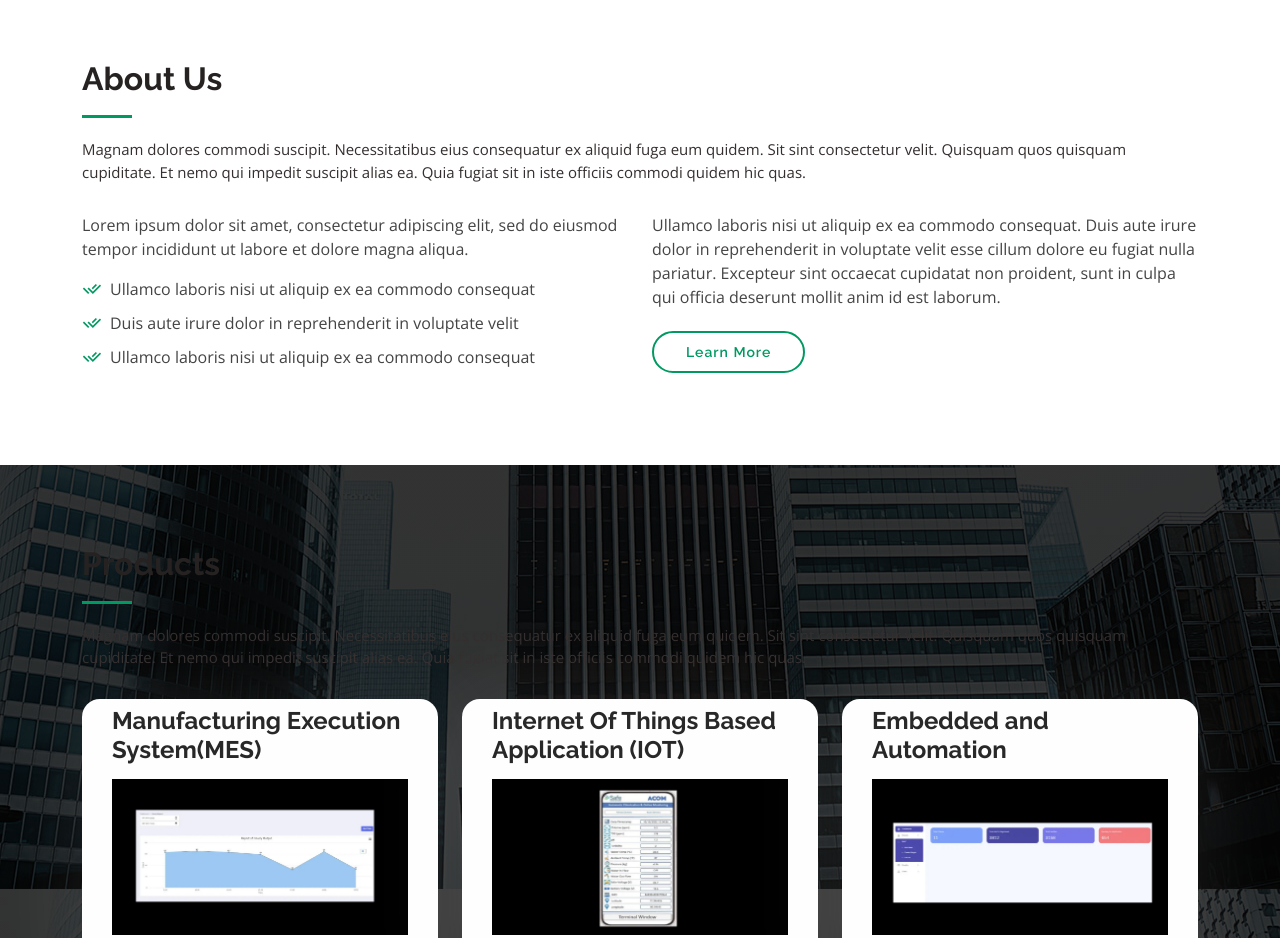
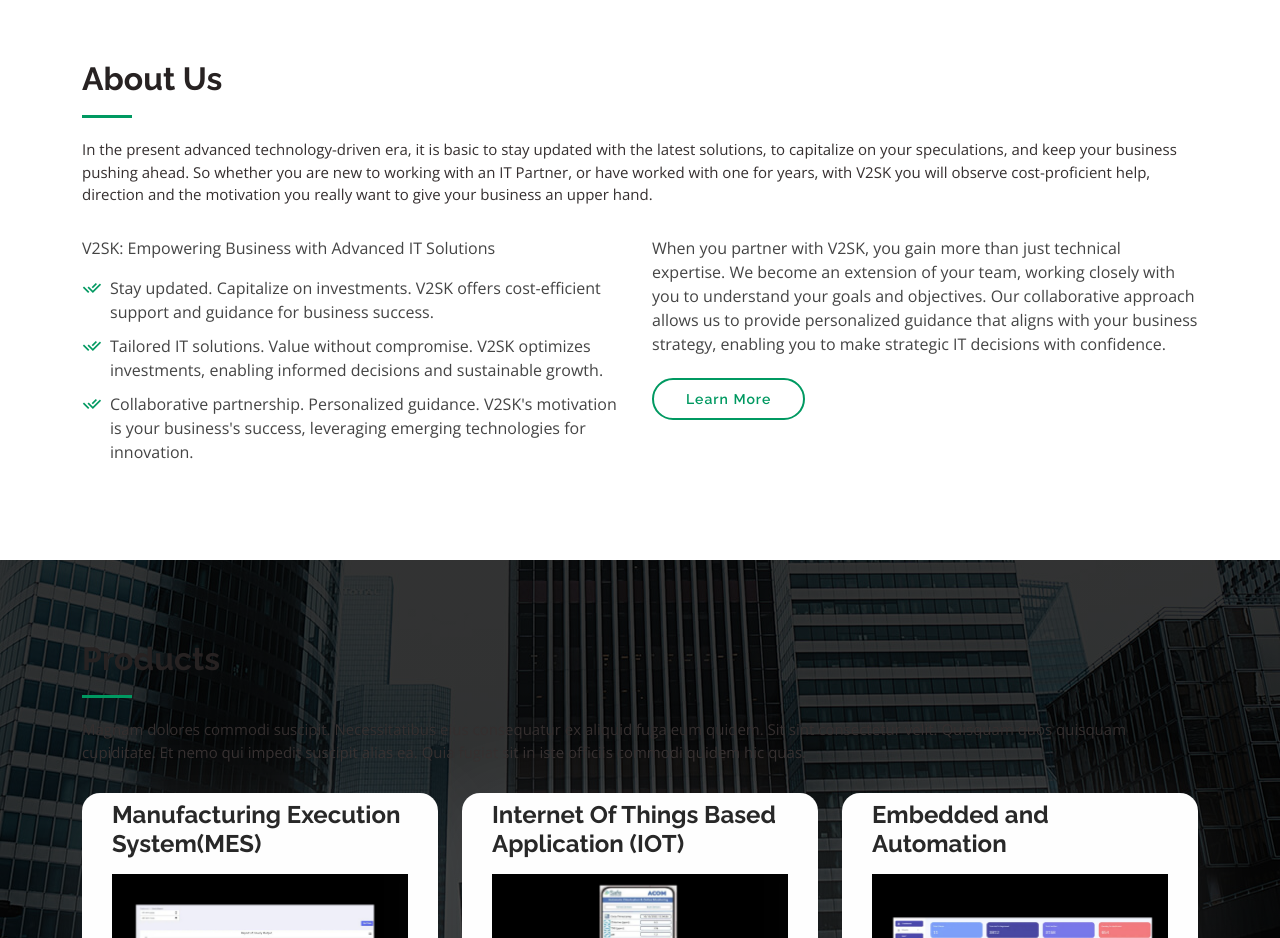
Before and after one commit to mishrarishav/V2skTechno.github.io, a plain HTML site: page index.html in a window 1280 px wide. Shown: the part 820-1758 px from the top of the page. Drawn offline with nearby package versions, Linux system fonts and the light colour scheme.

Commit message:
about section

```diff
--- a/index.html
+++ b/index.html
@@ -126,30 +126,29 @@
 
         <div class="section-title">
           <h2>About Us</h2>
-          <p>Magnam dolores commodi suscipit. Necessitatibus eius consequatur ex aliquid fuga eum quidem. Sit sint
-            consectetur velit. Quisquam quos quisquam cupiditate. Et nemo qui impedit suscipit alias ea. Quia fugiat sit
-            in iste officiis commodi quidem hic quas.</p>
+          <p>In the present advanced technology-driven era, it is basic to stay updated with the latest solutions,
+            to capitalize on your speculations, and keep your business pushing ahead. So whether you are new to working with an IT Partner,
+            or have worked with one for  years, with V2SK you will observe cost-proficient help,
+            direction and the motivation you really want to give your business an upper hand.</p>
         </div>
 
         <div class="row content">
           <div class="col-lg-6">
             <p>
-              Lorem ipsum dolor sit amet, consectetur adipiscing elit, sed do eiusmod tempor incididunt ut labore et
-              dolore
-              magna aliqua.
+              V2SK: Empowering Business with Advanced IT Solutions
             </p>
             <ul>
-              <li><i class="ri-check-double-line"></i> Ullamco laboris nisi ut aliquip ex ea commodo consequat</li>
-              <li><i class="ri-check-double-line"></i> Duis aute irure dolor in reprehenderit in voluptate velit</li>
-              <li><i class="ri-check-double-line"></i> Ullamco laboris nisi ut aliquip ex ea commodo consequat</li>
+              <li><i class="ri-check-double-line"></i> Stay updated. Capitalize on investments. V2SK offers cost-efficient support and guidance for business success.</li>
+              <li><i class="ri-check-double-line"></i> Tailored IT solutions. Value without compromise. V2SK optimizes investments, enabling informed decisions and sustainable growth.</li>
+              <li><i class="ri-check-double-line"></i>Collaborative partnership. Personalized guidance. V2SK's motivation is your business's success, leveraging emerging technologies for innovation.</li>
             </ul>
           </div>
           <div class="col-lg-6 pt-4 pt-lg-0">
             <p>
-              Ullamco laboris nisi ut aliquip ex ea commodo consequat. Duis aute irure dolor in reprehenderit in
-              voluptate
-              velit esse cillum dolore eu fugiat nulla pariatur. Excepteur sint occaecat cupidatat non proident, sunt in
-              culpa qui officia deserunt mollit anim id est laborum.
+              When you partner with V2SK, you gain more than just technical expertise. We become an extension of your team,
+              working closely with you to understand your goals and objectives.
+              Our collaborative approach allows us to provide personalized guidance that aligns with your business strategy,
+               enabling you to make strategic IT decisions with confidence.
             </p>
             <a href="" class="btn-learn-more">Learn More</a>
           </div>
```
